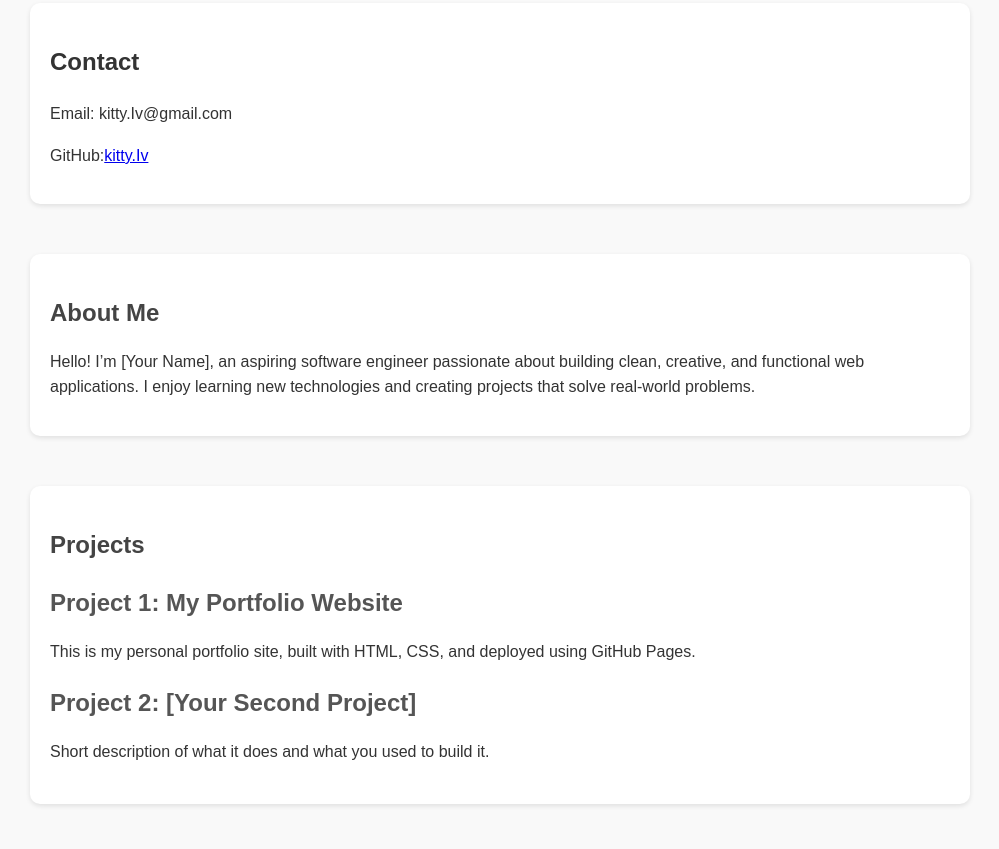
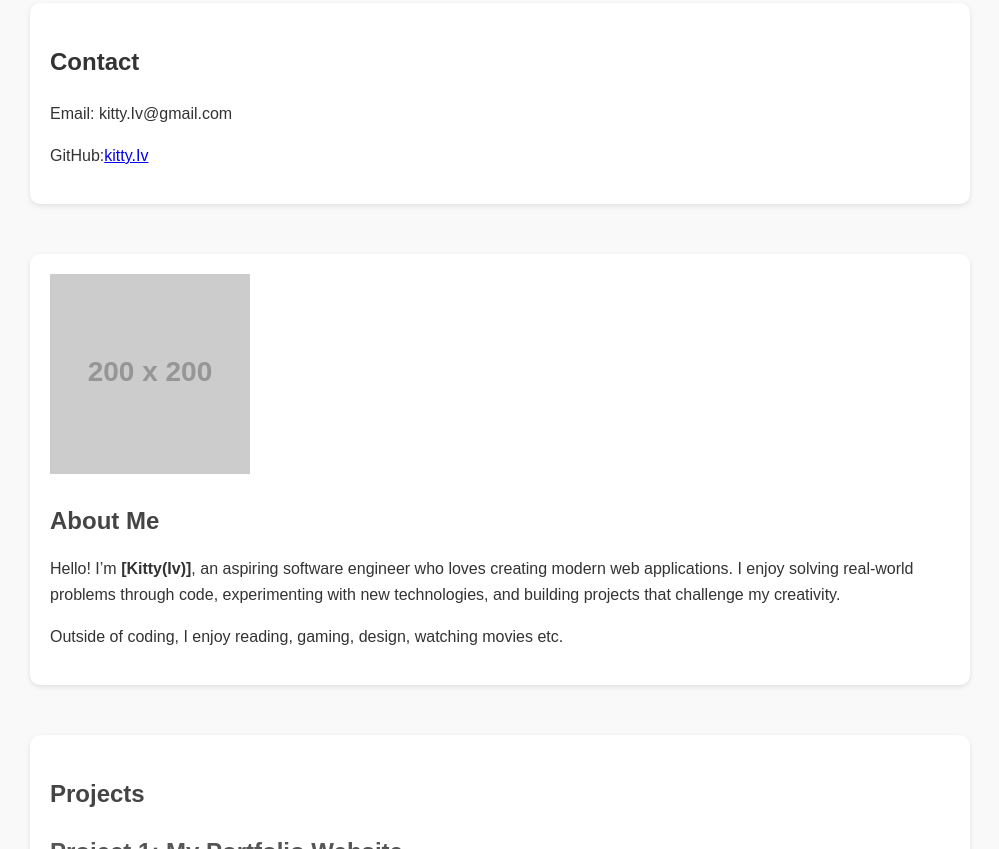
Before and after one commit to rt80edietamiru-stack/kitty-Iv-portfolio-, a plain HTML site: page Index.html in a window 1280 px wide. Shown: the part 470-1319 px from the top of the page, without its empty margins (140-1139 px from the left). Drawn offline with Linux system fonts and the light colour scheme; placeholder pictures from the web are drawn by us.

Commit message:
Update Index.html

```diff
--- a/Index.html
+++ b/Index.html
@@ -36,9 +36,17 @@
 </nav>
 
 <!-- About Section -->
-<section id="about">
-  <h1>About Me</h1>
-  <p>Hello! I’m [Your Name], an aspiring software engineer passionate about building clean, creative, and functional web applications. I enjoy learning new technologies and creating projects that solve real-world problems.</p>
+<section id="about"
+  class="about-section">
+  <div class="about-container">
+    <img src="https://via.placeholder.com/200" alt="My Photo" class="about-photo">
+    <div class="about-text">
+      <h1>About Me</h1>
+      <p>Hello! I’m <strong>[Kitty(Iv)]</strong>, an aspiring software engineer who loves creating modern web applications.
+      I enjoy solving real-world problems through code, experimenting with new technologies, and building projects that challenge my creativity.</p>
+      <p>Outside of coding, I enjoy reading, gaming, design, watching movies etc.</p>
+    </div>
+  </div>
 </section>
 
 <!-- Projects Section -->
```
